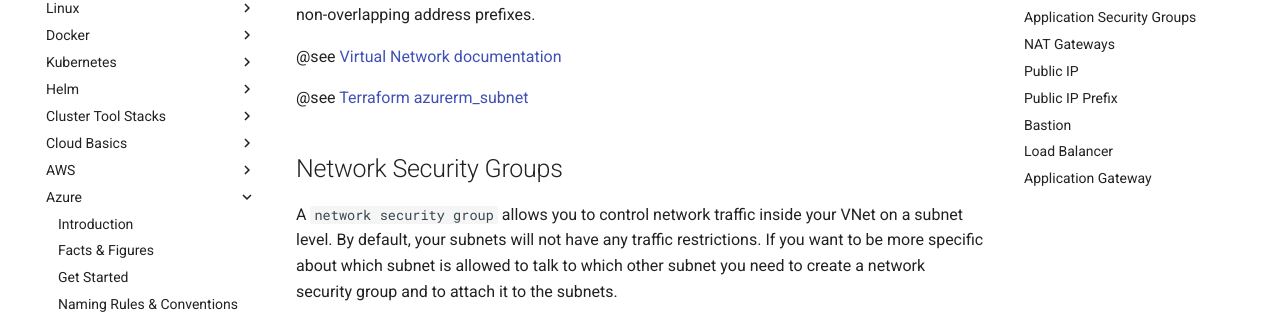
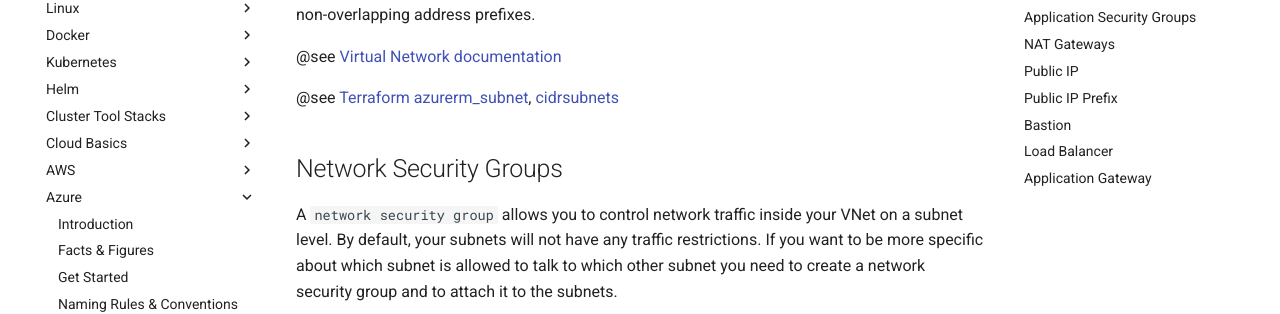
Before and after one commit to msgoat/cxp-dox-home, an MkDocs documentation site: the page built from docs/azure/vnet/vnet_basics.md, in a window 1280 px wide and 900 px high, scrolled down 1405 px. Shown: the part 172-486 px from the top of the window. Built offline with MkDocs 1.6.1 and Material for MkDocs 9.7.7, drawn with Linux system fonts in a browser that asks for light colours; comment, search, counter and statistics services are not loaded.

Commit message:
Add link for Terraform subnet function cidrsubnets

```diff
--- a/docs/azure/vnet/vnet_basics.md
+++ b/docs/azure/vnet/vnet_basics.md
@@ -37,7 +37,8 @@ Subnets must have distinct non-overlapping address prefixes.
 
 @see [Virtual Network documentation](https://docs.microsoft.com/en-us/azure/virtual-network/)
 
-@see [Terraform azurerm_subnet](https://www.terraform.io/docs/providers/azurerm/r/subnet.html)
+@see [Terraform azurerm_subnet](https://www.terraform.io/docs/providers/azurerm/r/subnet.html),
+[cidrsubnets](https://www.terraform.io/docs/configuration/functions/cidrsubnets.html)
 
 ## Network Security Groups
 
```
